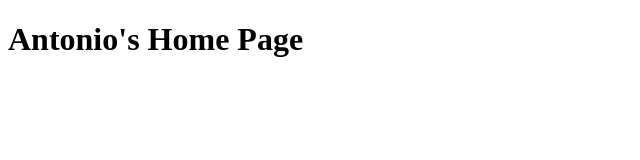
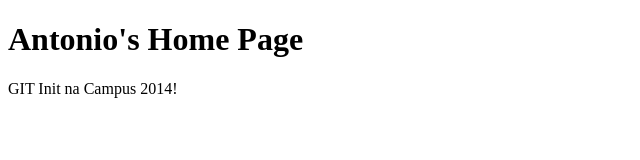
Before and after one commit to aecoelho/cpbr7, a plain HTML site: page index.html in a window 1280 px wide. Shown: the whole page, without its empty margins (0-640 px from the left). Drawn offline with Linux system fonts and the light colour scheme.

Commit message:
Mensgem body

```diff
--- a/index.html
+++ b/index.html
@@ -6,4 +6,7 @@
   <body>
     <h1>Antonio's Home Page</h1>
   </body>
+  <p>
+    GIT Init na Campus 2014!
+  </p>
 </html>
```
